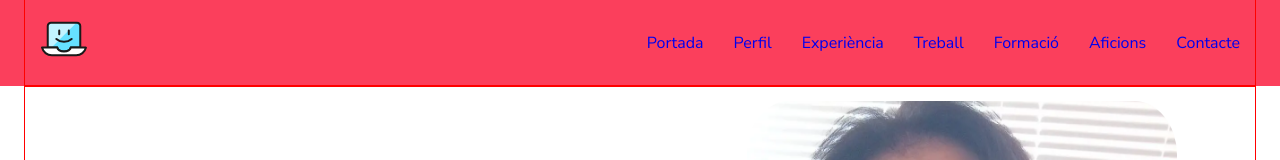
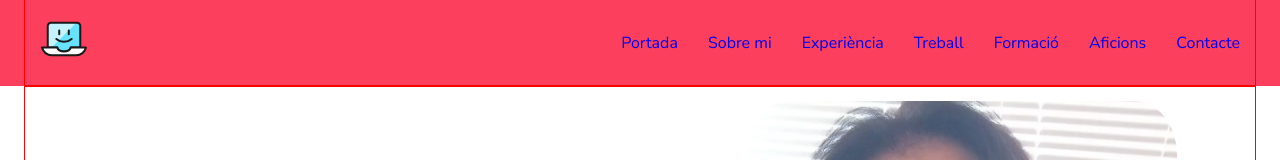
Before and after one commit to ElenaWebDev984/cv_carol, a React (Vite) app: page / in a window 1280 px wide. Shown: the top 160 px of the page. Built offline with nearby package versions, Linux system fonts and the light colour scheme.

Commit message:
changed title

```diff
--- a/src/components/menu/Menu.tsx
+++ b/src/components/menu/Menu.tsx
@@ -9,7 +9,7 @@ export const Menu = () => {
                     <a href="#">Portada</a>
                 </li>
                 <li>
-                    <a href="#">Perfil</a>
+                    <a href="#">Sobre mi</a>
                 </li>
                 <li>
                     <a href="#">Experiència</a>
```
